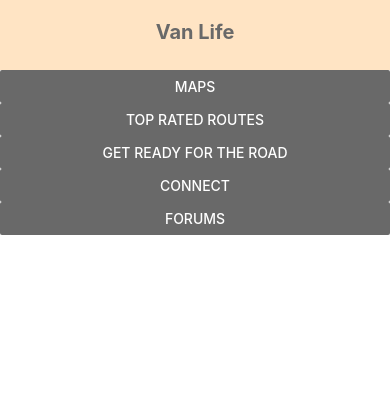
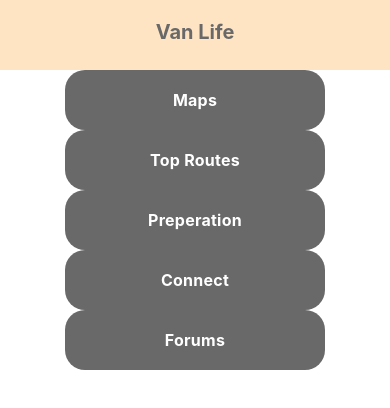
Before and after one commit to tstevens728/vanlife, a React Native app in the folder VanLife/: screen / in a window 390 px wide. Shown: the top 408 px of the page. Built offline with nearby package versions, Linux system fonts and the light colour scheme.

Commit message:
Updated main page

```diff
--- a/VanLife/App.js
+++ b/VanLife/App.js
@@ -1,16 +1,51 @@
 import React from 'react';
-import {StyleSheet, Button, View} from 'react-native';
+import {StyleSheet, Pressable, Text, View} from 'react-native';
 import Header from './Components/header';
 
 export default function App() {
   return (
     <View>
-      <Header />
-      <Button color="#696969" title="Maps"></Button>
-      <Button color="#696969" title="Top Rated Routes"></Button>
-      <Button color="#696969" title="Get Ready for the Road"></Button>
-      <Button color="#696969" title="Connect"></Button>
-      <Button color="#696969" title="Forums"></Button>
+      <Header style={styles.header} />
+      <View style={styles.container}>
+        <Pressable style={styles.pressable}>
+          <Text style={styles.text}>{'Maps'}</Text>
+        </Pressable>
+        <Pressable style={styles.pressable}>
+          <Text style={styles.text}>{'Top Routes'}</Text>
+        </Pressable>
+        <Pressable style={styles.pressable}>
+          <Text style={styles.text}>{'Preperation'}</Text>
+        </Pressable>
+        <Pressable style={styles.pressable}>
+          <Text style={styles.text}>{'Connect'}</Text>
+        </Pressable>
+        <Pressable style={styles.pressable}>
+          <Text style={styles.text}>{'Forums'}</Text>
+        </Pressable>
+      </View>
     </View>
   );
 }
+
+const styles = StyleSheet.create({
+  container: {
+    justifyContent: 'center',
+    paddingLeft: 65,
+  },
+  pressable: {
+    justifyContent: 'center',
+    alignItems: 'center',
+    borderRadius: 20,
+    padding: 6,
+    height: 60,
+    width: '80%',
+    backgroundColor: '#696969',
+  },
+  text: {
+    fontSize: 16,
+    lineHeight: 21,
+    fontWeight: 'bold',
+    letterSpacing: 0.25,
+    color: 'white',
+  },
+});
```
